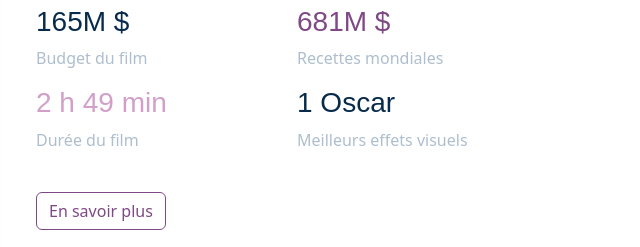
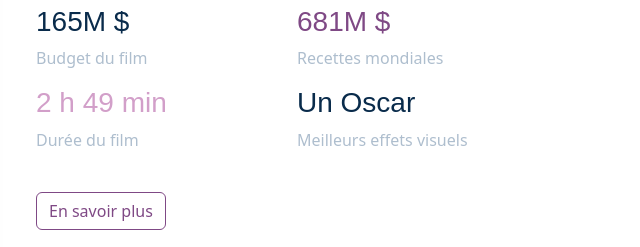
Before and after one commit to elrhalianoussairi/TP2_Noussairi-Elrhalia_Gurulea-Evgeniya-, a plain HTML site: page tournage.html in a window 1280 px wide. Shown: the part 343-590 px from the top of the page, 640-1280 px from the left. Drawn offline with nearby package versions, Linux system fonts and the light colour scheme; a web font is replaced by a local one.

Commit message:
Finalisation de mes parties : header, footer, section tournage

```diff
--- a/tournage.html
+++ b/tournage.html
@@ -88,7 +88,7 @@
                                     <p class="text-muted">Durée du film</p>
                                 </div>
                                 <div class="col-6 section__fact">
-                                    <h3 style="color:#092B4B;">1 Oscar</h3>
+                                    <h3 style="color:#092B4B;">Un Oscar</h3>
                                     <p class="text-muted">Meilleurs effets visuels</p>
                                 </div>
                             </div>
```
Also changed, not shown: 1 other file.
